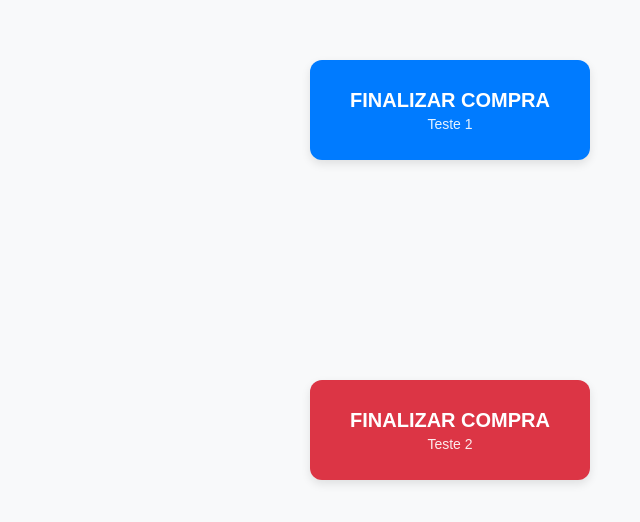
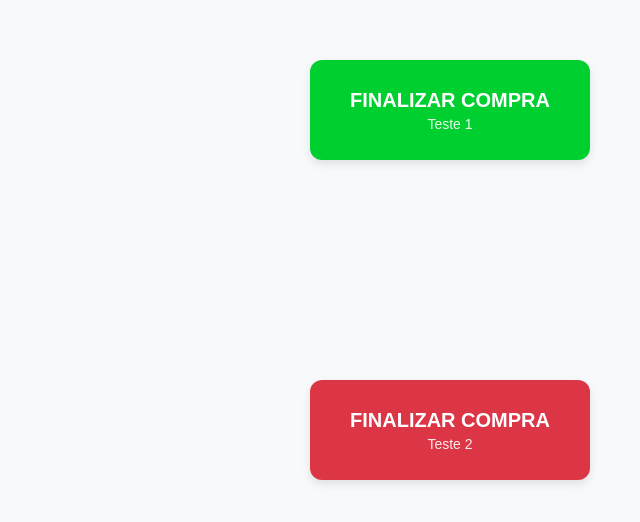
Before and after one commit to Victorhugowille/trabalho_ihc, a plain HTML site: page index.html in a window 1280 px wide. Shown: the part 140-662 px from the top of the page, without its empty margins (640-1280 px from the left). Drawn offline with Linux system fonts and the light colour scheme.

Commit message:
teste 1 botao verde

```diff
--- a/index.html
+++ b/index.html
@@ -50,7 +50,7 @@
             position: absolute;
             right: 50px;
             top: 25%;
-            background-color: #007bff;
+            background-color: #00cf30;
         }
 
         /* Botão B: Vermelho (Teste 2) - AGORA EMBAIXO */
```
